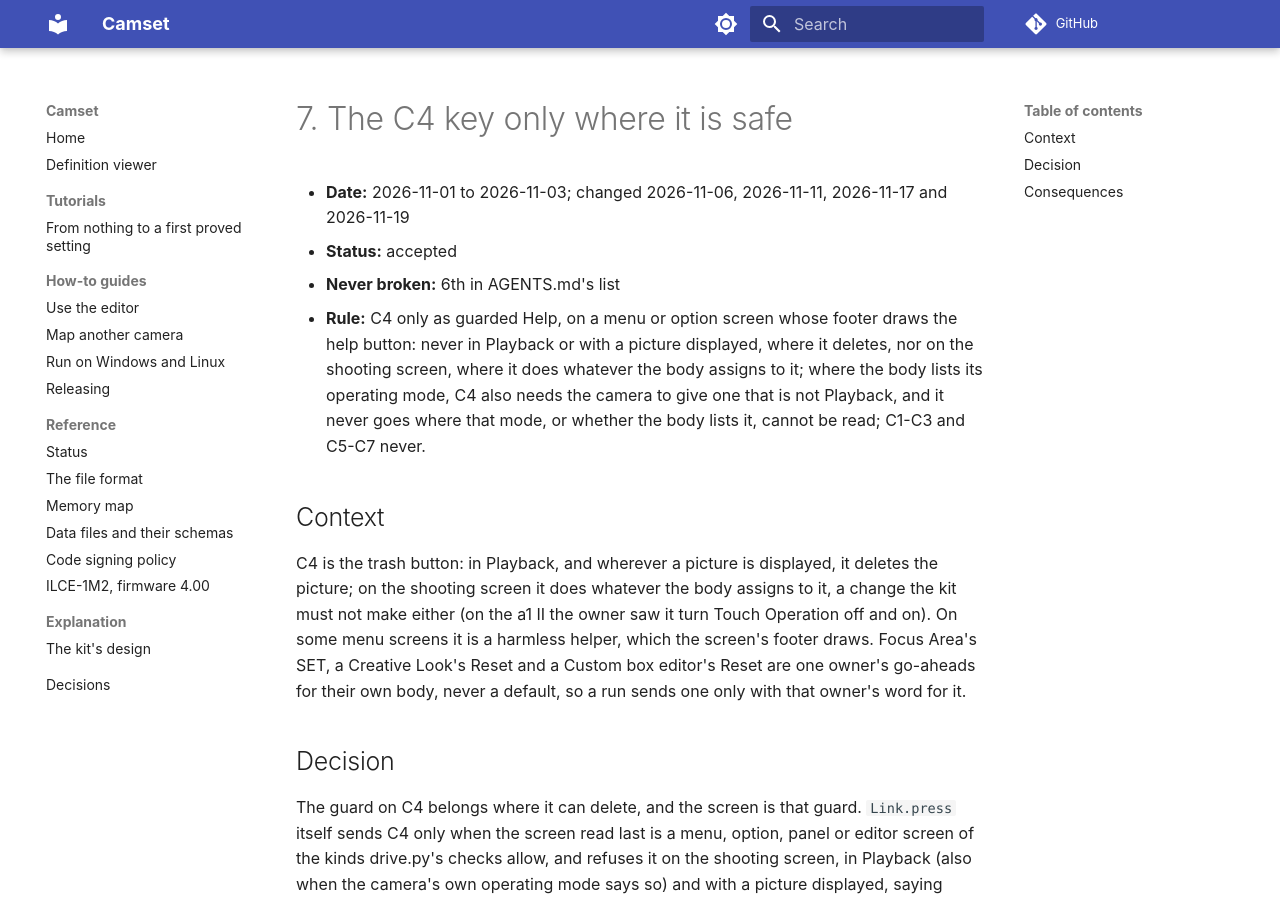
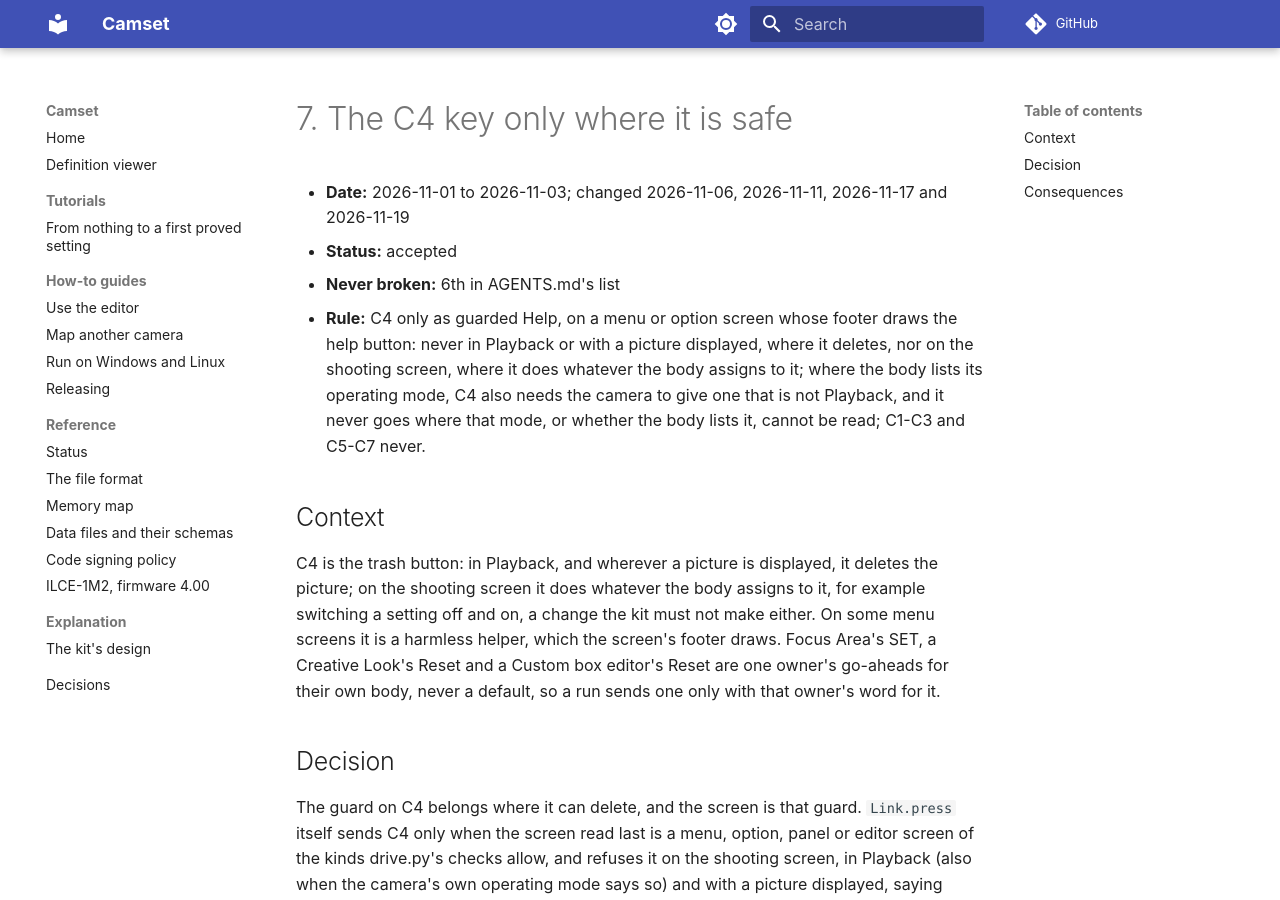
Before and after one commit to camset-dev/camset, an MkDocs documentation site: the page built from docs/decisions/0007-the-c4-key-only-where-it-is-safe.md, in a window 1280 px wide and 900 px high. Built offline with MkDocs 1.6.1 and Material for MkDocs 9.7.7, drawn with Linux system fonts in a browser that asks for light colours; comment, search, counter and statistics services are not loaded.

Commit message:
Docs: plain wording where a record named a run, a day or the mapped body's state
Signed-off-by: camset-dev <camset-dev@proton.me>

```diff
--- a/docs/decisions/0007-the-c4-key-only-where-it-is-safe.md
+++ b/docs/decisions/0007-the-c4-key-only-where-it-is-safe.md
@@ -11,8 +11,8 @@
 ## Context
 
 C4 is the trash button: in Playback, and wherever a picture is displayed, it deletes the picture; on the shooting
-screen it does whatever the body assigns to it, a change the kit must not make either (on the a1 II the owner saw it
-turn Touch Operation off and on). On some menu screens it is a harmless helper, which the screen's footer draws.
+screen it does whatever the body assigns to it, for example switching a setting off and on, a change
+the kit must not make either. On some menu screens it is a harmless helper, which the screen's footer draws.
 Focus Area's SET, a Creative Look's Reset and a Custom box editor's Reset are one owner's go-aheads for their own body,
 never a default, so a run sends one only with that owner's word for it.
 
```
Also changed, not shown: CHANGELOG.md (+6 -6 lines), docs/REMAPPING_PLAYBOOK.md (+2 -2 lines), docs/decisions/0005-settings-resets-for-proofs-the-narrowest-never-initialize.md (+1 -1 lines), docs/decisions/0026-a-user-lut-reaches-the-camera-only-through-the-kit-s-import-tool.md (+1 -2 lines), 3 other files.
